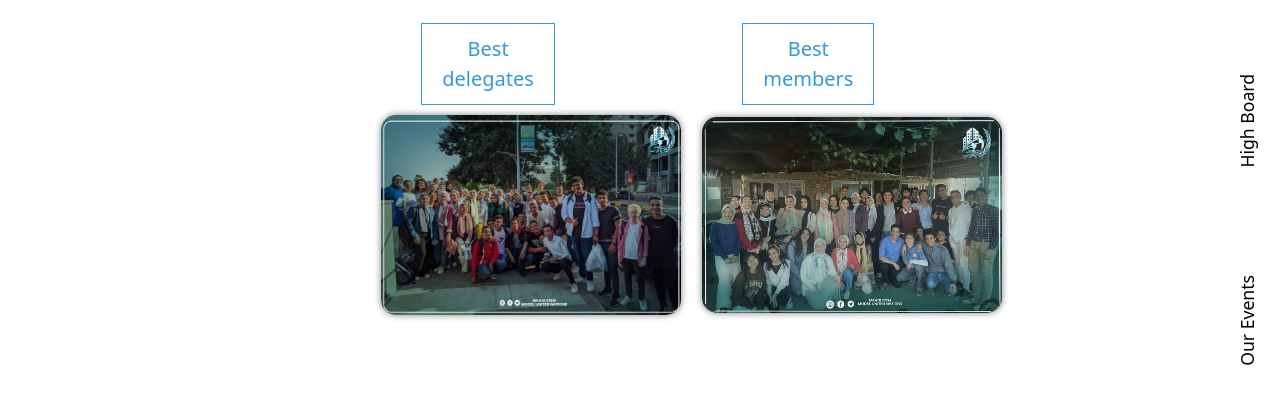
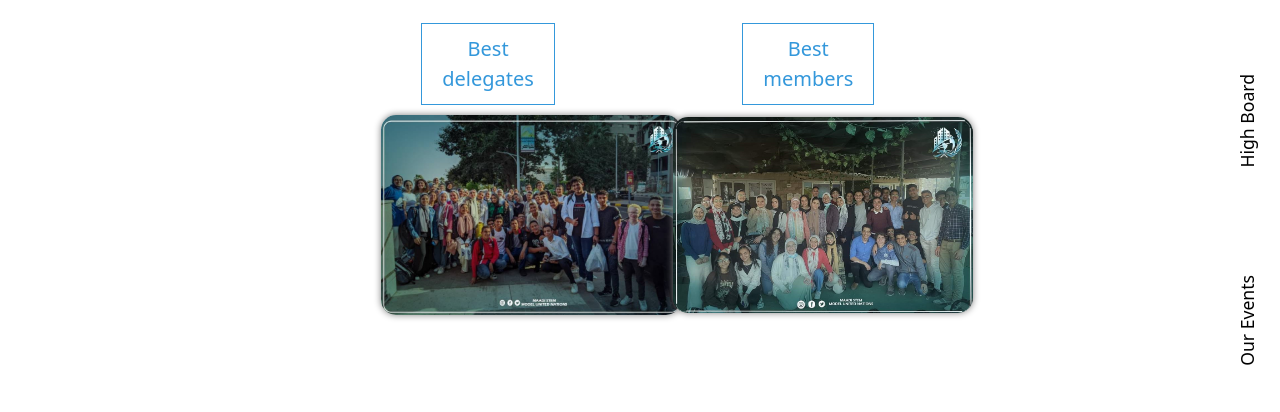
Before and after one commit to MohammadEmad2003/Maadi-STEM-MUN, a plain HTML site: page index.html in a window 1280 px wide. Shown: the part 380-792 px from the top of the page. Drawn offline with Linux system fonts and the light colour scheme.

Commit message:
first commit

```diff
--- a/index.html
+++ b/index.html
@@ -70,13 +70,13 @@
                             <button class = "btn btn2">Best members</button></a>
                     </div>
                 </div>
-                <div class="row align-items-center">
-                    <div class="col-lg-6" style="align-items: center; padding-right: 50px;">
+                <div class="row align-items-center" style="padding-right: 70px;">
+                    <div class="col-lg-6" style="align-items: center;">
                         <div class="imgbox" style="width: 400px;">
                             <img src="imgs/event/home1.jpg" alt="">
                         </div>
                     </div>
-                    <div class="col-lg-6" style="align-items: center; padding-right: 50px;">
+                    <div class="col-lg-6">
                         <div class="imgbox" style="width: 400px; ">
                             <img src="imgs/event/home2.jpg" alt="">
                         </div>
```
